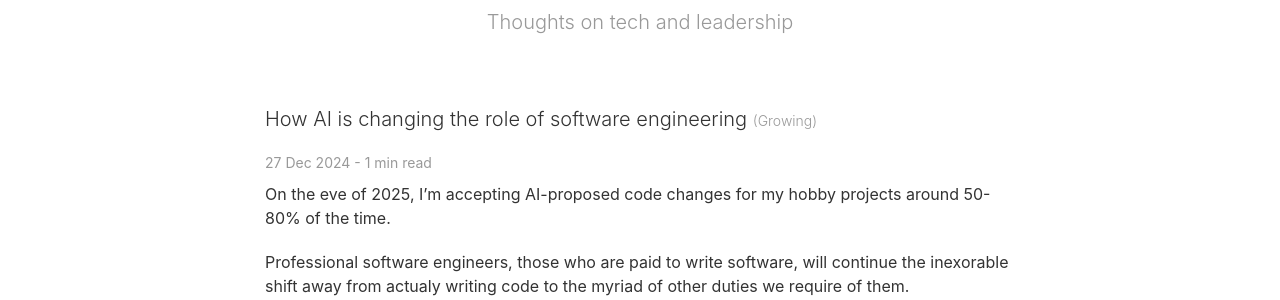
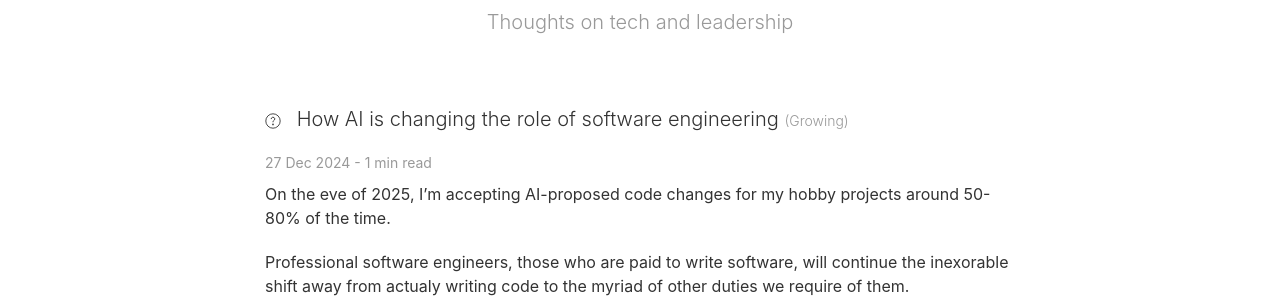
Before and after one commit to nyvyn/nyvyn.github.io, a Jekyll site: the page built from _notes/2024-12-27-role-of-software-engineer.markdown, in a window 1280 px wide. Shown: the part 135-435 px from the top of the page. Built offline with Jekyll 4.4.1, drawn with Linux system fonts in a browser that asks for light colours.

Commit message:
Add status-based icons to notes for better visualization.
Introduced logic to assign icons based on note status and rendered them in the note component. Stable notes display a "bookmark" icon, while others show a "question" icon. This enhances visual clarity and quick identification of note statuses.

```diff
--- a/_includes/note.html
+++ b/_includes/note.html
@@ -2,6 +2,7 @@
     <a class="uk-link-toggle uk-display-block" href="{{ include.url }}">
         <header class="uk-article-title">
             <h4 class="uk-link-heading uk-margin-remove-bottom uk-text-light">
+                <span class="uk-margin-small-right" data-uk-icon="icon: {{- include.icon -}}; ratio: 0.8"></span>
                 {{ include.title }} <span class="uk-text-meta">({{ include.status }})</span>
             </h4>
         </header>
--- a/_includes/notes.html
+++ b/_includes/notes.html
@@ -11,6 +11,7 @@
         date=note.date
         description=note.description
         full=include.full
+        icon=icon
         link=note.link
         markdown=markdown
         status=note.status
--- a/_layouts/note.html
+++ b/_layouts/note.html
@@ -1,12 +1,18 @@
 ---
 layout: default
 ---
+{% if note.status == "Stable" %}
+{% assign icon = "bookmark" %}
+{% else %}
+{% assign icon = "question" %}
+{% endif %}
 
 {% include note.html
 content=page.content
 date=page.date
 description=page.description
 full=true
+icon=icon
 markdown=page.content
 status=page.status
 title=page.title
```
